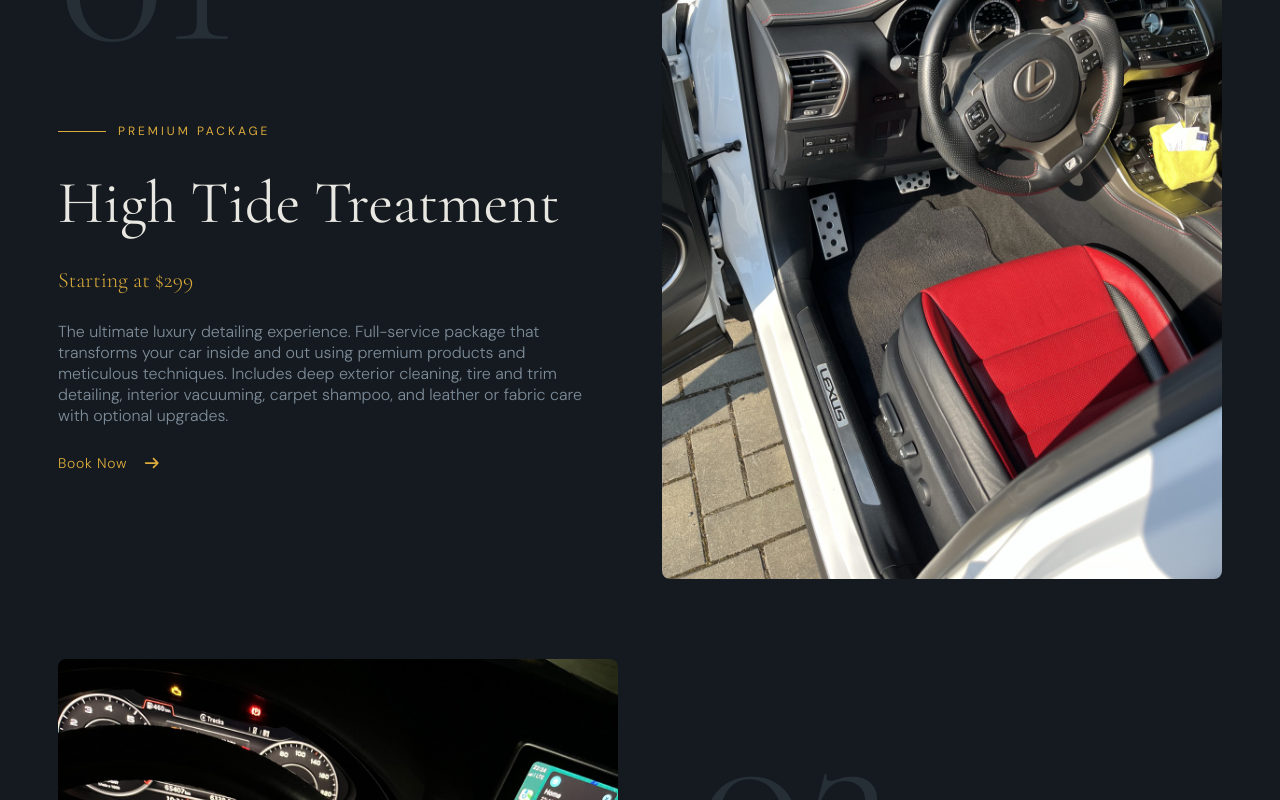
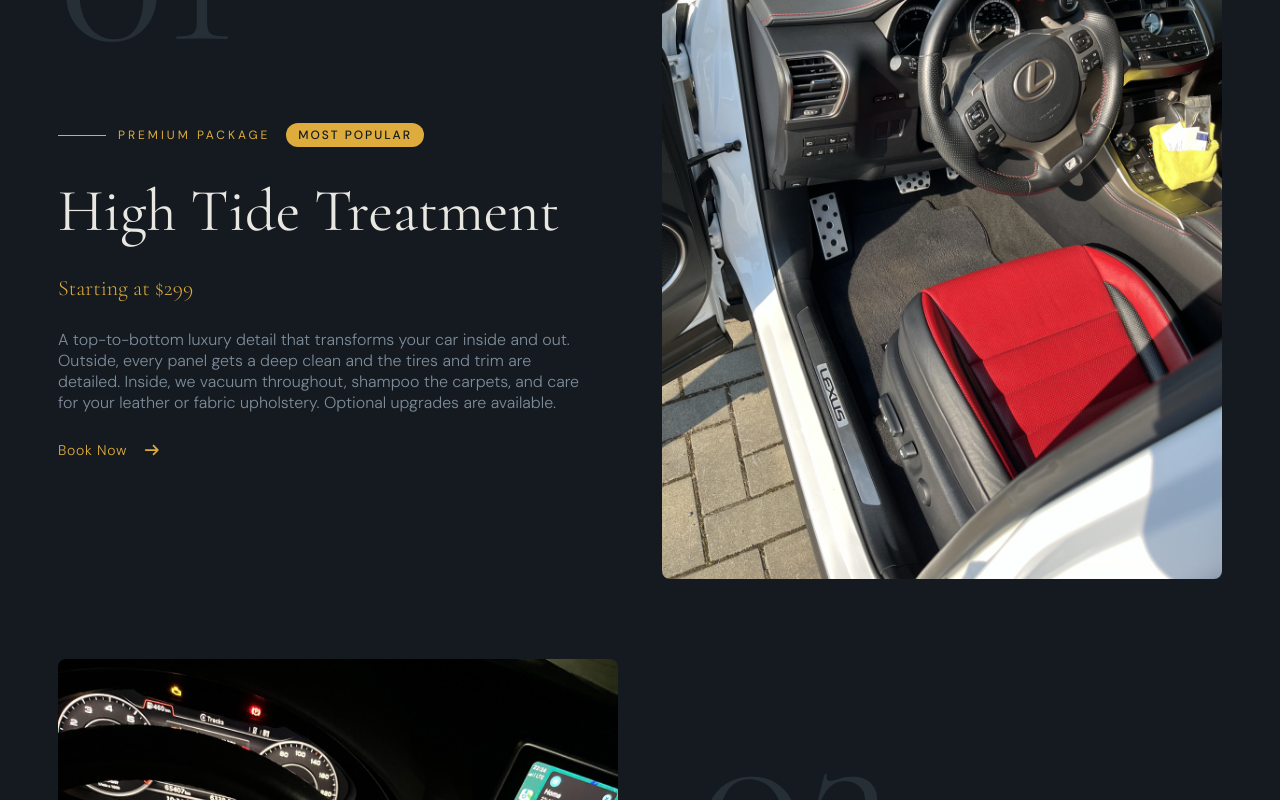
Before and after one commit to gawlster/wcdd, a Next.js app: page / in a window 1280 px wide. Shown: the part 1240-2040 px from the top of the page. Built offline with nearby package versions, Linux system fonts and the light colour scheme.

Commit message:
Audit package descriptions and titles

```diff
--- a/src/components/landing/Packages.tsx
+++ b/src/components/landing/Packages.tsx
@@ -53,7 +53,14 @@ function PackageCard({
                     {number}
                 </div>
                 <div className="flex flex-col gap-5 md:gap-7">
-                    <Eyebrow>{pkg.subtitle}</Eyebrow>
+                    <div className="flex flex-wrap items-center gap-x-4 gap-y-2">
+                        <Eyebrow>{pkg.subtitle}</Eyebrow>
+                        {pkg.badge && (
+                            <span className="rounded-full bg-accent px-3 py-1 type-sm font-medium tracking-[2px] text-on-accent uppercase">
+                                {pkg.badge}
+                            </span>
+                        )}
+                    </div>
                     <h3 className="font-serif type-2xl font-normal">
                         {pkg.title}
                     </h3>
--- a/src/content/packages.ts
+++ b/src/content/packages.ts
@@ -1,8 +1,10 @@
 export type ServicePackage = {
-    /** Also used as the section's anchor id, e.g. `/#hightide` */
+    /** Also used as the section's anchor id, e.g. `/#high-tide-treatment` */
     id: string
     title: string
     subtitle: string
+    /** Optional highlight shown beside the subtitle, e.g. "Most Popular" */
+    badge?: string
     priceRange: string
     description: string
     imageSrc: string
@@ -10,57 +12,58 @@ export type ServicePackage = {
 
 export const packages = [
     {
-        id: "hightide",
+        id: "high-tide-treatment",
         title: "High Tide Treatment",
         subtitle: "Premium Package",
+        badge: "Most Popular",
         priceRange: "Starting at $299",
         description:
-            "The ultimate luxury detailing experience. Full-service package that transforms your car inside and out using premium products and meticulous techniques. Includes deep exterior cleaning, tire and trim detailing, interior vacuuming, carpet shampoo, and leather or fabric care with optional upgrades.",
+            "A top-to-bottom luxury detail that transforms your car inside and out. Outside, every panel gets a deep clean and the tires and trim are detailed. Inside, we vacuum throughout, shampoo the carpets, and care for your leather or fabric upholstery. Optional upgrades are available.",
         imageSrc: "/images/interior2.jpg",
     },
     {
-        id: "coastal",
+        id: "coastal-cabin-revival",
         title: "Coastal Cabin Revival",
         subtitle: "Interior Focus",
         priceRange: "Starting at $199",
         description:
-            "A deep interior detail tailored for vehicles needing more than standard cleaning. Perfect for tackling stains, odors, pet hair, or long-neglected cabins. Every surface from carpets and floor mats to dashboards and vents is carefully cleaned and refreshed.",
+            "A restorative interior detail for cabins that need more than a quick clean. We tackle stains, odors, pet hair, and long-term neglect, working through every surface from the carpets and floor mats to the dashboard and vents.",
         imageSrc: "/images/interior1.jpg",
     },
     {
-        id: "shoreline",
+        id: "shoreline-sweep",
         title: "Shoreline Sweep",
         subtitle: "Maintenance Service",
         priceRange: "Starting at $119",
         description:
-            "Keep your vehicle looking fresh between full details. This upkeep-focused service refreshes both interior and exterior, maintaining the clean, polished look achieved from previous treatments. Perfect for routine care to extend protective coatings.",
+            "Keep your vehicle looking its best between full details. This maintenance service refreshes the interior and exterior to preserve the results of your last treatment, and regular visits help your protective coatings last longer.",
         imageSrc: "/images/blue-car.jpeg",
     },
     {
-        id: "ceramic",
+        id: "ceramic-coating",
         title: "Ceramic Coating",
         subtitle: "Paint Protection",
         priceRange: "Starting at $999",
         description:
-            "The ultimate ceramic protection experience. A premium package designed to enhance your vehicle’s gloss while providing long-lasting protection against UV rays, road grime, environmental contaminants, and everyday wear. Includes meticulous paint preparation and application of our premium ceramic coating for a deep, high-gloss finish, easier maintenance, and lasting protection that keeps your vehicle looking freshly detailed for longer.",
+            "Long-term protection with a deep, glossy finish. We carefully prepare the paint, then apply our premium ceramic coating to guard against UV rays, road grime, environmental contaminants, and everyday wear. The result is paint that is easier to wash, holds its shine, and stays looking freshly detailed for longer.",
         imageSrc: "/images/ceramic.jpg",
     },
     {
-        id: "rv",
-        title: "RV",
+        id: "open-road-refresh",
+        title: "Open Road Refresh",
         subtitle: "Exterior Detailing",
         priceRange: "Contact for a quote",
         description:
-            "Keep your RV looking road-ready wherever the journey takes you. Our professional RV exterior detailing service is designed to remove built-up road grime, oxidation, dirt, and environmental contaminants while restoring a clean, polished appearance. From the roof and body to the wheels, windows, and exterior trim, every surface is carefully cleaned and finished using premium products and proven techniques—leaving your RV looking fresh, protected, and ready for its next adventure.",
+            "Road-ready care for your home on wheels. This RV exterior detail strips away built-up dirt, oxidation, and contaminants from the roof and body, then cleans and finishes the wheels, windows, and trim. Your rig comes back looking sharp and protected for the next adventure.",
         imageSrc: "/images/rv.jpg",
     },
     {
-        id: "marine",
-        title: "Marine",
+        id: "seaworthy-shine",
+        title: "Seaworthy Shine",
         subtitle: "Boat Care",
         priceRange: "Contact for a quote",
         description:
-            "The ultimate marine detailing experience. A complete boat care package designed to restore, protect, and enhance your vessel from bow to stern. Includes a thorough exterior detail covering the hull, topsides, rails, fixtures, and other exterior surfaces, along with select interior cleaning and detailing. Finished with premium products and meticulous techniques to bring back a clean, polished look and keep your boat looking its best on the water.",
+            "Bow-to-stern detailing for your vessel. The exterior work covers the hull, topsides, rails, fixtures, and every other outside surface, and select interior areas are cleaned and detailed as well. Your boat is restored, protected, and ready to turn heads on the water.",
         imageSrc: "/images/marine.jpg",
     },
 ] satisfies ServicePackage[]
```
